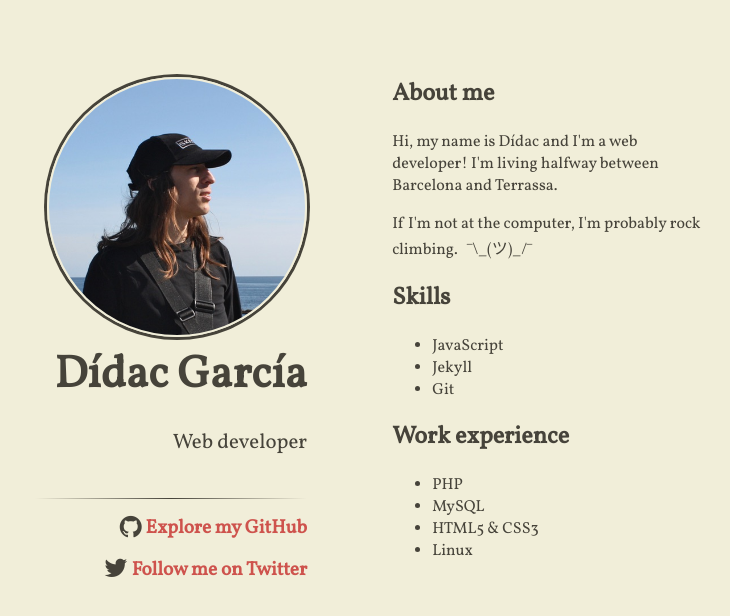
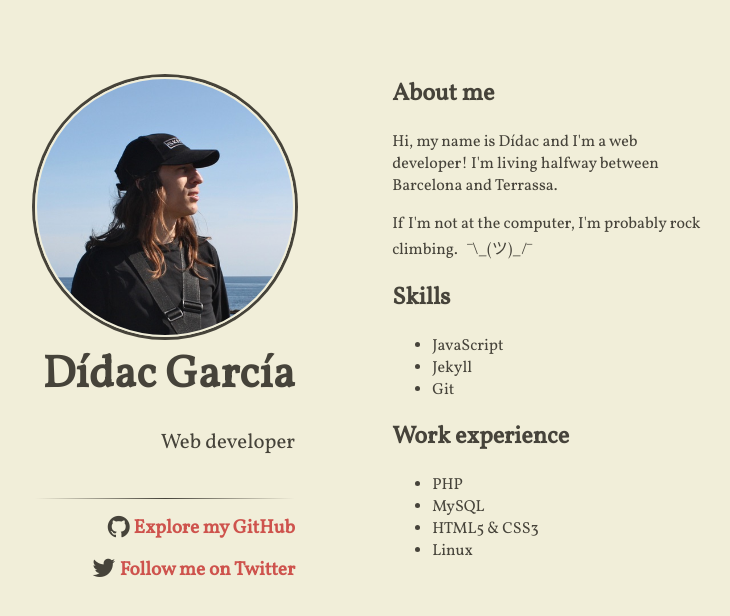
Before and after one commit to didaquis/didaquis, a Jekyll site: the page built from index.html, in a window 1280 px wide. Shown: the top 616 px of the page, without its empty margins (275-1005 px from the left). Built offline with Jekyll 4.4.1, drawn with Linux system fonts in a browser that asks for light colours; nearby versions of some CDN libraries.

Commit message:
Mejoras visuales

```diff
--- a/_includes/content.html
+++ b/_includes/content.html
@@ -1,6 +1,6 @@
 <h2>About me</h2>
 <p>Hi, my name is Dídac and I'm a web developer! I'm living halfway between Barcelona and Terrassa.</p>
-<p>If I'm not at the computer, I'm probably rock climbing. &nbsp; ¯\_(ツ)_/¯</p>
+<p>If I'm not at the computer, I'm probably rock climbing. &nbsp; <span style="white-space: nowrap">¯\_(ツ)_/¯</span></p>
 
 <h2>Skills</h2>
 <ul>
--- a/assets/main.scss
+++ b/assets/main.scss
@@ -14,6 +14,7 @@ body {
 header,
 main {
 	padding: 0 10px;
+	margin-bottom: 30px;
 }
 
 /*** wrapper div for both header and main ***/
@@ -132,7 +133,6 @@ footer {
 	aligned right */
 	header {
 		float: left;
-		width: 40%;
 		text-align: right;
 	}
 
```
